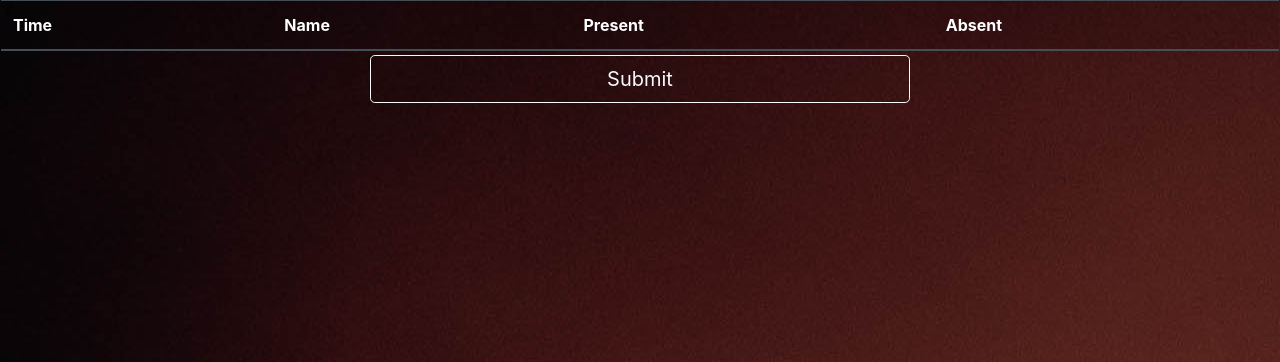
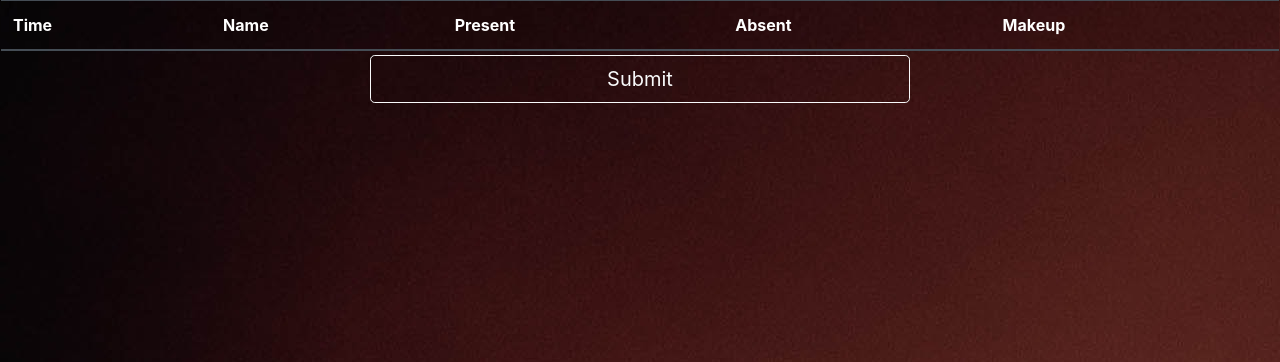
Before and after one commit to philbowden/sam_2.0, a Django app: page /teacher/1/ in a window 1280 px wide. Shown: the part 58-420 px from the top of the page. Run offline with Django 3.2, Linux system fonts and the light colour scheme; the visitor is signed in with stand-in values (Sample User, id 1); data that the repository does not hold is empty; some libraries are stand-ins or nearby versions.

Commit message:
fixed attendance bug and added makeup incrementer to student

```diff
--- a/sam_api/rm_sam/views.py
+++ b/sam_api/rm_sam/views.py
@@ -6,6 +6,7 @@ from django.contrib.auth import (authenticate, login, logout,
 from django.contrib.auth.forms import (PasswordChangeForm, UserChangeForm,
                                        UserCreationForm)
 from django.contrib.auth.models import User
+from django.db.models import F
 from django.shortcuts import redirect, render
 from django.utils import timezone
 from rest_framework import viewsets
@@ -56,18 +57,20 @@ def teacher(request, teacher_id):
 
     students = Student.objects.all().filter(teacher=teacher_id, day=today, active=True)
     current_teacher = Teacher.objects.filter(id=teacher_id)
-    current_lessons = Lesson.objects.all().filter(teacher=teacher_id, month=month, year=year)
+    # current_lessons = Lesson.objects.all().filter(teacher=teacher_id, month=month, year=year)
 
     if request.method == "POST":
         for student in students:
             request_id = str(student.id) + "_attendance"
             student_attendance = request.POST[request_id]
-            if student_attendance:
+            if student_attendance == 'true':
                 data = 'present'
             else:
                 data = "absent"
+                if student_attendance == 'makeup':
+                    Student.objects.filter(id=student.id).update(make_up=F('make_up') + 1)
 
-            if current_lessons.filter(student=student.id).count() == 0:
+            if Lesson.objects.all().filter(student=student.id, teacher=teacher_id, month=month, year=year).count() == 0:
                 lesson_attrs = {
                     "student_id": student.id,
                     "teacher_id": student.teacher.id,
@@ -83,9 +86,9 @@ def teacher(request, teacher_id):
                     serializer.save()
 
             else:
-
-                lesson = current_lessons.get(student=student.id)
+                lesson = Lesson.objects.get(student=student.id, teacher=teacher_id, month=month, year=year)
                 lesson.lessons[day] = data
+                lesson.save()
 
         return redirect('home')
 
--- a/sam_api/templates/teacher.html
+++ b/sam_api/templates/teacher.html
@@ -43,6 +43,7 @@
                 <th class="header font-weight-bold" scope="col">Name</th>
                 <th class="header font-weight-bold" scope="col">Present<br></th>
                 <th class="header font-weight-bold" scope="col">Absent</th>
+                <th class="header font-weight-bold" scope="col">Makeup</th>
             </tr>
             </thead>
             <tbody>
@@ -65,7 +66,11 @@
                     <input type="radio" id="{{ student.id }}_absent"
                            name="{{ student.id }}_attendance" value="false">
                 </td>
-
+                <td>
+                    <label for="{{ student.id }}_makeup"></label>
+                    <input type="radio" id="{{ student.id }}_makeup"
+                           name="{{ student.id }}_attendance" value="makeup">
+                </td>
             {% endfor %}
             </tbody>
         </table>
```
